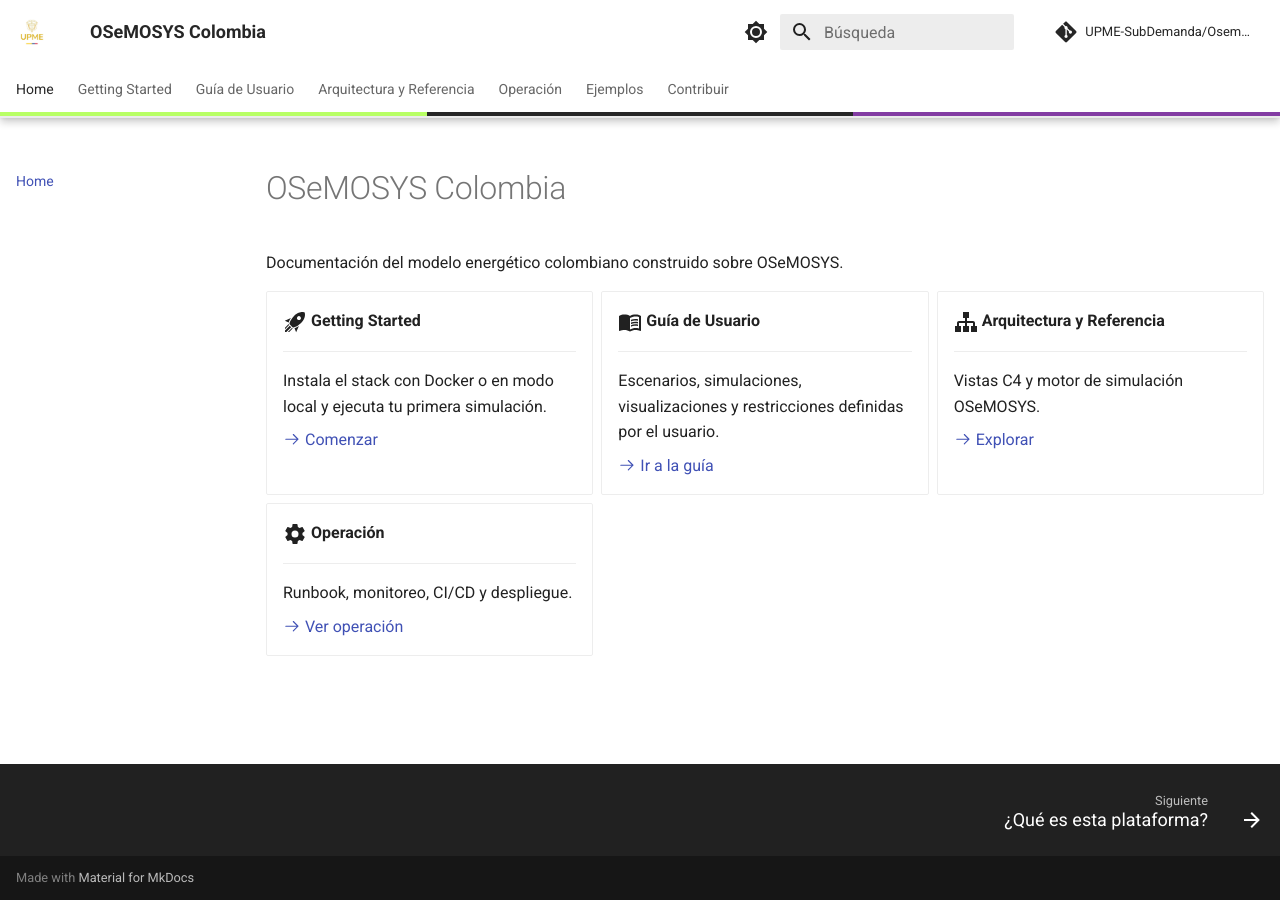
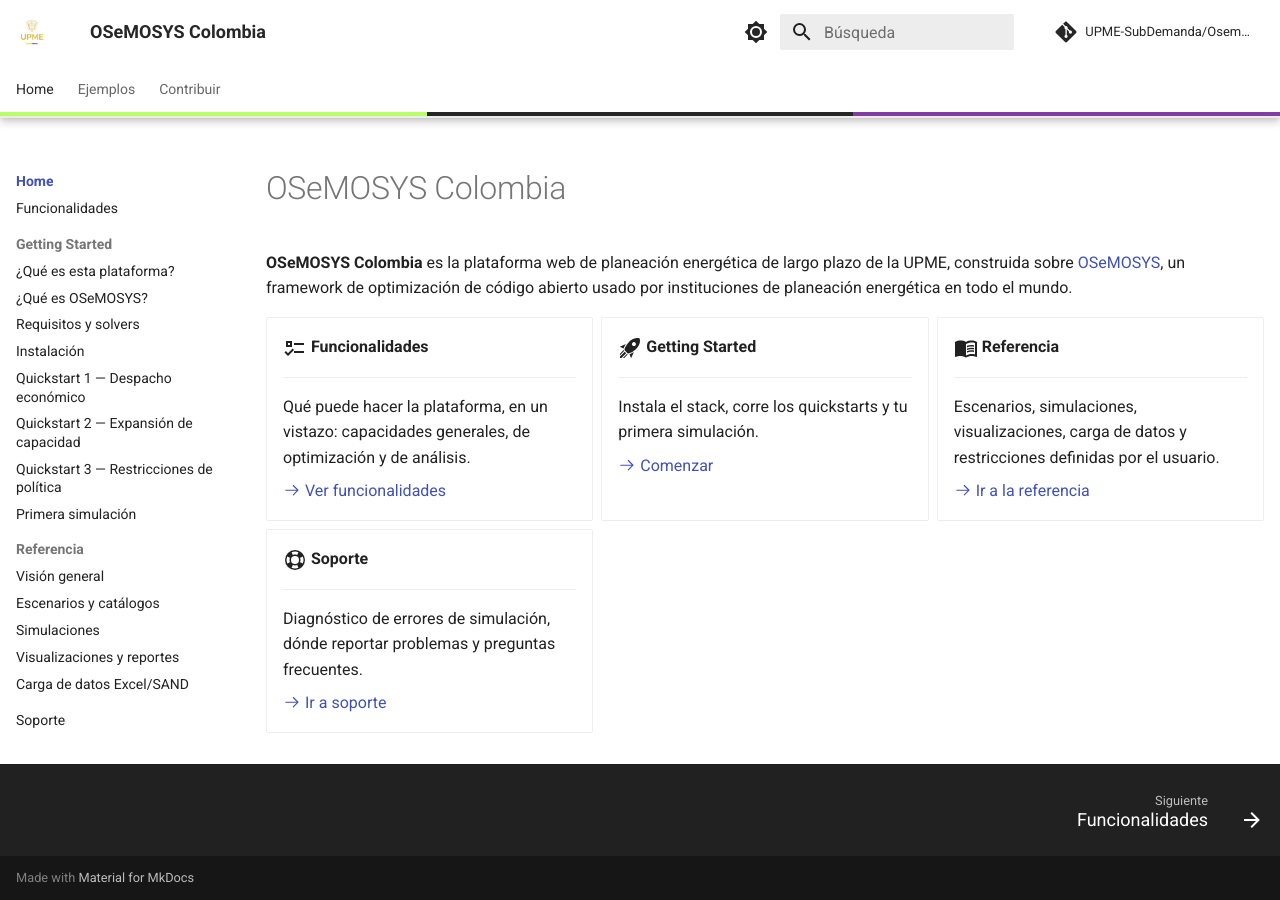
Before and after one commit to jdominguez94/osemosys-col-docs, an MkDocs documentation site: the page built from docs/index.md, in a window 1280 px wide. Built offline with MkDocs 1.6.1 and Material for MkDocs 9.7.7, drawn with Linux system fonts in a browser that asks for light colours; comment, search, counter and statistics services are not loaded.

Commit message:
docs: reorganize nav under Home, add Funcionalidades and Soporte, enable MathJax

```diff
--- /dev/null
+++ b/docs/features.md
@@ -0,0 +1,49 @@
+# Funcionalidades
+
+Vista compilada de lo que ofrece OSeMOSYS Colombia, pensada para quien está evaluando la herramienta y no quiere leer las cinco páginas de la Guía de Usuario para reconstruir el panorama completo. Cada punto enlaza a su documentación detallada.
+
+!!! note "Sobre los puntos marcados como \"por confirmar\""
+    Algunos puntos abajo dependen de capacidades del motor de optimización que están documentadas a nivel técnico (README del backend) pero que no confirmamos si están expuestas hoy en la interfaz para un analista. Se dejan visibles y marcados explícitamente en vez de omitirlos, para que el equipo de desarrollo los revise antes de anunciarlos sin reservas.
+
+## Generales
+
+- **Colaborativo**: base de datos compartida (PostgreSQL), escenarios versionables, hasta 10 comparables a la vez. Ver [Escenarios y catálogos](user-guide/escenarios.md).
+- **Dos modos de entrada**: escenarios gestionados en base de datos, o simulación directa desde un archivo Excel/SAND sin pasar por la base de datos. Ver [Carga de datos Excel/SAND](user-guide/carga-excel-sand.md).
+- **Nacional o regional**: simulaciones a nivel nacional agregado o desagregadas por región/departamento. Ver [Escenarios y catálogos](user-guide/escenarios.md).
+- **Diagnóstico de infactibilidad**: identificación automática de restricciones en conflicto, con análisis detallado bajo demanda. Ver [Resultados infactibles](user-guide/simulaciones.md#resultados-infactibles).
+- **Visualización de resultados**: 5 tipos de vista, 4 modos de comparación multiescenario, series sintéticas, plantillas y reportes exportables. Ver [Visualizaciones y reportes](user-guide/visualizaciones.md).
+- **Explorador de datos**: tabla de resultados filtrable por 8 dimensiones, con exportación a Excel. Ver [Explorador de datos de resultados](user-guide/visualizaciones.md#explorador-de-datos-de-resultados).
+
+## Optimización
+
+Cada punto tiene un ejemplo matemático simple (dos tecnologías, con la formulación real de OSeMOSYS incluido el costo descontado, aritmética verificable a mano) en los tres quickstarts.
+
+- **Despacho económico (ED)**: para cada timeslice, el modelo decide qué tecnologías producen para cubrir la demanda al menor costo total. Ejemplo: [Quickstart 1 — Despacho económico](getting-started/quickstart-1-oferta-demanda.md).
+- **Planeación de expansión de capacidad (CEP)** y **planeación de trayectoria multianual (Pathway Planning)**: el modelo decide en qué tecnología invertir, cuándo, y cómo se contabiliza esa inversión (incluido el valor de salvamento) dentro de un horizonte de varios años. Ejemplo: [Quickstart 2 — Expansión de capacidad](getting-started/quickstart-2-expansion-capacidad.md). En la interfaz, con datos reales: [Evolución de la matriz eléctrica](examples/matriz-electrica-escenarios.md).
+- **Restricciones de política (Policy Constraints)**: metas de emisiones (`AnnualEmissionLimit`) y límites de capacidad, editables directamente desde un escenario. Ejemplo: [Quickstart 3 — Restricciones de política](getting-started/quickstart-3-restricciones-politica.md).
+- **Modelado de almacenamiento**: baterías y embalses, con dimensión propia en el explorador de resultados. Ver [Explorador de datos de resultados](user-guide/visualizaciones.md#explorador-de-datos-de-resultados).
+- **Flexibilidad de solver**: HiGHS por defecto (sin costo de licencia) o Gurobi/CPLEX/Mosek, como decisión de configuración, no una reescritura del modelo. Ver [Requisitos y solvers](getting-started/requisitos.md).
+
+!!! question "Por confirmar con el equipo de desarrollo"
+    El motor implementa además bloques de **margen de reserva**, **meta de energía renovable (RE target)** y **restricciones definidas por el usuario (UDC / Custom Constraints)**. No confirmamos si un analista puede configurarlos hoy desde la interfaz o si por ahora son solo capacidad interna del motor de optimización.
+
+## Análisis y usabilidad
+
+- **Indicadores clave (KPIs)**: resumen de indicadores al abrir cualquier resultado de simulación. Ver [Visión general](user-guide/overview.md).
+- **Visualizaciones**: el punto más fuerte de la plataforma — ver el bloque de [Generales](#generales) arriba.
+- **Documentación en español**: contextualizada al sistema energético colombiano, a diferencia de la documentación en inglés del framework OSeMOSYS genérico.
+
+!!! question "Por confirmar"
+    - **Precios sombra / costos marginales**: no encontramos evidencia de que la aplicación exponga precios duales de commodities o restricciones para corridas factibles.
+    - **Canal de soporte**: ya existe [Soporte](support.md) con el canal de reporte de problemas y las dudas más comunes, pero falta confirmar si hace falta un canal institucional aparte para analistas sin cuenta de GitHub.
+    - **Licencia**: no está definido bajo qué licencia se distribuyen la documentación ni el código de la aplicación.
+
+## Arquitectura y rendimiento
+
+- **Separación por capas**: API, servicio, repositorio y motor de optimización como capas independientes — relevante para equipos técnicos que integren o extiendan la plataforma.
+- **Control de resolución**: timeslices colapsables a uno solo o discriminados, nacional vs. regional. Ver [Escenarios y catálogos](user-guide/escenarios.md).
+- **Motor y persistencia**: Pyomo con solvers intercambiables sobre una base de datos PostgreSQL compartida. Ver [¿Qué es esta plataforma?](getting-started/plataforma.md).
+- **Ejecución concurrente**: cola de trabajos (Celery + Redis) para correr varias simulaciones a la vez sin bloquearse entre sí, con guía de dimensionamiento de hardware según el tamaño del escenario. Ver [Requisitos y solvers](getting-started/requisitos.md).
+
+!!! question "Por confirmar"
+    No encontramos evidencia de una función de **agregación espacial** (reducir el tamaño del modelo agrupando regiones). El eje de escala real de esta plataforma es nacional agregado vs. regional por departamento, no un rango de "prototipo a continente" como en frameworks genéricos de propósito más amplio.
--- /dev/null
+++ b/docs/getting-started/requisitos.md
@@ -0,0 +1,45 @@
+# Requisitos y solvers
+
+Antes de usar OSeMOSYS Colombia conviene distinguir dos perfiles. Quien **usa una instancia ya desplegada** para crear escenarios y correr simulaciones, y quien **instala o aloja la plataforma** para un equipo. Los requisitos son distintos.
+
+## Para usar la plataforma (analistas)
+
+Si ya tienes acceso a una instancia desplegada de OSeMOSYS Colombia (por ejemplo, la de tu institución), solo necesitas:
+
+- Un **navegador web moderno** (Chrome, Edge o Firefox, en sus últimas versiones). No hace falta instalar nada localmente.
+- **Excel o LibreOffice Calc**, si vas a preparar o revisar catálogos y escenarios en formato Excel/SAND antes de subirlos. Ver [Carga de datos Excel/SAND](../user-guide/carga-excel-sand.md).
+- Conexión estable a la red donde está desplegada la instancia (intranet institucional o internet, según el despliegue).
+
+No necesitas Docker, Python ni conocimientos de programación para este perfil de uso.
+
+## Para instalar o desplegar la plataforma
+
+Este perfil corresponde a quien monta la aplicación para un equipo. El procedimiento completo está en [Instalación](installation.md); en software se resume en Docker + Docker Compose, y opcionalmente `task` y Node.js.
+
+En hardware, la exigencia depende del tamaño y la granularidad de los escenarios que se vayan a simular:
+
+| Escenario | CPU | RAM | Disco |
+|---|---|---|---|
+| Nacional agregado, 1 timeslice | 2-4 núcleos | 8 GB | 20 GB libres |
+| Nacional o regional con timeslices desagregados | 4+ núcleos | 16 GB o más | 40 GB o más |
+
+!!! note "Estos valores son orientativos"
+    El tamaño real del problema de optimización depende del número de tecnologías, combustibles, timeslices y años modelados en cada escenario, y de cuántos analistas simulan a la vez. Para escenarios muy grandes o uso concurrente frecuente, conviene dimensionar el servidor por encima de estos mínimos.
+
+## Solvers de optimización
+
+Cada simulación resuelve un problema de programación lineal. La plataforma soporta varios solvers, seleccionables al lanzar la simulación (ver [Primera simulación](first-simulation.md)):
+
+| Solver | Tipo | Licencia | Notas |
+|---|---|---|---|
+| **HiGHS** | Código abierto | Ninguna | Solver por defecto. No requiere configuración adicional ni licencia. |
+| **Gurobi** | Comercial | Requiere licencia propia | Más rápido en problemas grandes; necesita un archivo de licencia configurado en el despliegue. |
+| **CPLEX** | Comercial | Requiere licencia propia | Alternativa comercial de IBM; misma consideración de licencia que Gurobi. |
+| **Mosek** | Comercial | Requiere licencia propia | Alternativa comercial orientada a problemas de optimización lineal a gran escala. |
+
+!!! tip "¿Cuál solver elegir?"
+    Para la mayoría de escenarios, HiGHS es suficiente y es la opción recomendada por defecto. Los solvers comerciales solo aportan una ventaja notable en escenarios muy grandes (alta desagregación regional y/o muchos timeslices), donde el tiempo de resolución con HiGHS se vuelve un cuello de botella, y requieren que el administrador de la instancia haya configurado la licencia correspondiente.
+
+## Siguientes pasos
+
+Si tu perfil es de analista y ya tienes acceso a una instancia, continúa directamente con [Primera simulación](first-simulation.md). Si vas a instalar la plataforma, sigue con [Instalación](installation.md).
--- a/docs/index.md
+++ b/docs/index.md
@@ -1,35 +1,35 @@
 # OSeMOSYS Colombia
 
-Documentación del modelo energético colombiano construido sobre OSeMOSYS.
+**OSeMOSYS Colombia** es la plataforma web de planeación energética de largo plazo de la UPME, construida sobre [OSeMOSYS](https://osemosys.readthedocs.io/), un framework de optimización de código abierto usado por instituciones de planeación energética en todo el mundo.
 
 <div class="grid cards" markdown>
+
+-   :material-format-list-checks:{ .lg .middle } **Funcionalidades**
+
+    ---
+    Qué puede hacer la plataforma, en un vistazo: capacidades generales, de optimización y de análisis.
+
+    [:octicons-arrow-right-24: Ver funcionalidades](features.md)
 
 -   :material-rocket-launch:{ .lg .middle } **Getting Started**
 
     ---
-    Instala el stack con Docker o en modo local y ejecuta tu primera simulación.
+    Instala el stack, corre los quickstarts y tu primera simulación.
 
     [:octicons-arrow-right-24: Comenzar](getting-started/installation.md)
 
--   :material-book-open-variant:{ .lg .middle } **Guía de Usuario**
+-   :material-book-open-variant:{ .lg .middle } **Referencia**
 
     ---
-    Escenarios, simulaciones, visualizaciones y restricciones definidas por el usuario.
+    Escenarios, simulaciones, visualizaciones, carga de datos y restricciones definidas por el usuario.
 
-    [:octicons-arrow-right-24: Ir a la guía](user-guide/overview.md)
+    [:octicons-arrow-right-24: Ir a la referencia](user-guide/overview.md)
 
--   :material-sitemap:{ .lg .middle } **Arquitectura y Referencia**
+-   :material-lifebuoy:{ .lg .middle } **Soporte**
 
     ---
-    Vistas C4 y motor de simulación OSeMOSYS.
+    Diagnóstico de errores de simulación, dónde reportar problemas y preguntas frecuentes.
 
-    [:octicons-arrow-right-24: Explorar](architecture/overview.md)
-
--   :material-cog:{ .lg .middle } **Operación**
-
-    ---
-    Runbook, monitoreo, CI/CD y despliegue.
-
-    [:octicons-arrow-right-24: Ver operación](operations/runbook.md)
+    [:octicons-arrow-right-24: Ir a soporte](support.md)
 
 </div>
--- a/mkdocs.yml
+++ b/mkdocs.yml
@@ -56,40 +56,42 @@ markdown_extensions:
   - pymdownx.emoji:
       emoji_index: !!python/name:material.extensions.emoji.twemoji
       emoji_generator: !!python/name:material.extensions.emoji.to_svg
+  - pymdownx.arithmatex:
+      generic: true
   - toc:
       permalink: true
 
 extra_css:
   - stylesheets/extra.css
 
+extra_javascript:
+  - javascripts/mathjax.js
+  - https://unpkg.com/mathjax@3/es5/tex-mml-chtml.js
+
 plugins:
   - search:
       lang: es
 
 nav:
-  - Home: index.md
-  - Getting Started:
-      - ¿Qué es esta plataforma?: getting-started/plataforma.md
-      - ¿Qué es OSeMOSYS?: getting-started/que-es-osemosys.md
-      - Instalación: getting-started/installation.md
-      - Primera simulación: getting-started/first-simulation.md
-      - Variables de entorno: getting-started/environment-variables.md
-  - Guía de Usuario:
-      - Visión general: user-guide/overview.md
-      - Escenarios y catálogos: user-guide/escenarios.md
-      - Simulaciones: user-guide/simulaciones.md
-      - Visualizaciones y reportes: user-guide/visualizaciones.md
-      - Carga de datos Excel/SAND: user-guide/carga-excel-sand.md
-  - Arquitectura y Referencia:
-      - Visión general (C4): architecture/overview.md
-      - Motor de simulación OSeMOSYS: architecture/motor-osemosys.md
-      - Configuración de series de gráficas: architecture/series-graficas.md
-      - Frontend: architecture/frontend.md
-      - Backend: architecture/backend.md
-  - Operación:
-      - Runbook: operations/runbook.md
-      - CI/CD: operations/ci-cd.md
-      - Despliegue: operations/deployment.md
+  - Home:
+      - index.md
+      - Funcionalidades: features.md
+      - Getting Started:
+          - ¿Qué es esta plataforma?: getting-started/plataforma.md
+          - ¿Qué es OSeMOSYS?: getting-started/que-es-osemosys.md
+          - Requisitos y solvers: getting-started/requisitos.md
+          - Instalación: getting-started/installation.md
+          - Quickstart 1 — Despacho económico: getting-started/quickstart-1-oferta-demanda.md
+          - Quickstart 2 — Expansión de capacidad: getting-started/quickstart-2-expansion-capacidad.md
+          - Quickstart 3 — Restricciones de política: getting-started/quickstart-3-restricciones-politica.md
+          - Primera simulación: getting-started/first-simulation.md
+      - Referencia:
+          - Visión general: user-guide/overview.md
+          - Escenarios y catálogos: user-guide/escenarios.md
+          - Simulaciones: user-guide/simulaciones.md
+          - Visualizaciones y reportes: user-guide/visualizaciones.md
+          - Carga de datos Excel/SAND: user-guide/carga-excel-sand.md
+      - Soporte: support.md
   - Ejemplos:
       - Archivos SAND: examples/sand-files.md
       - Evolución de la matriz eléctrica: examples/matriz-electrica-escenarios.md
```
Also changed, not shown: docs/support.md (added, +22 -0 lines).
